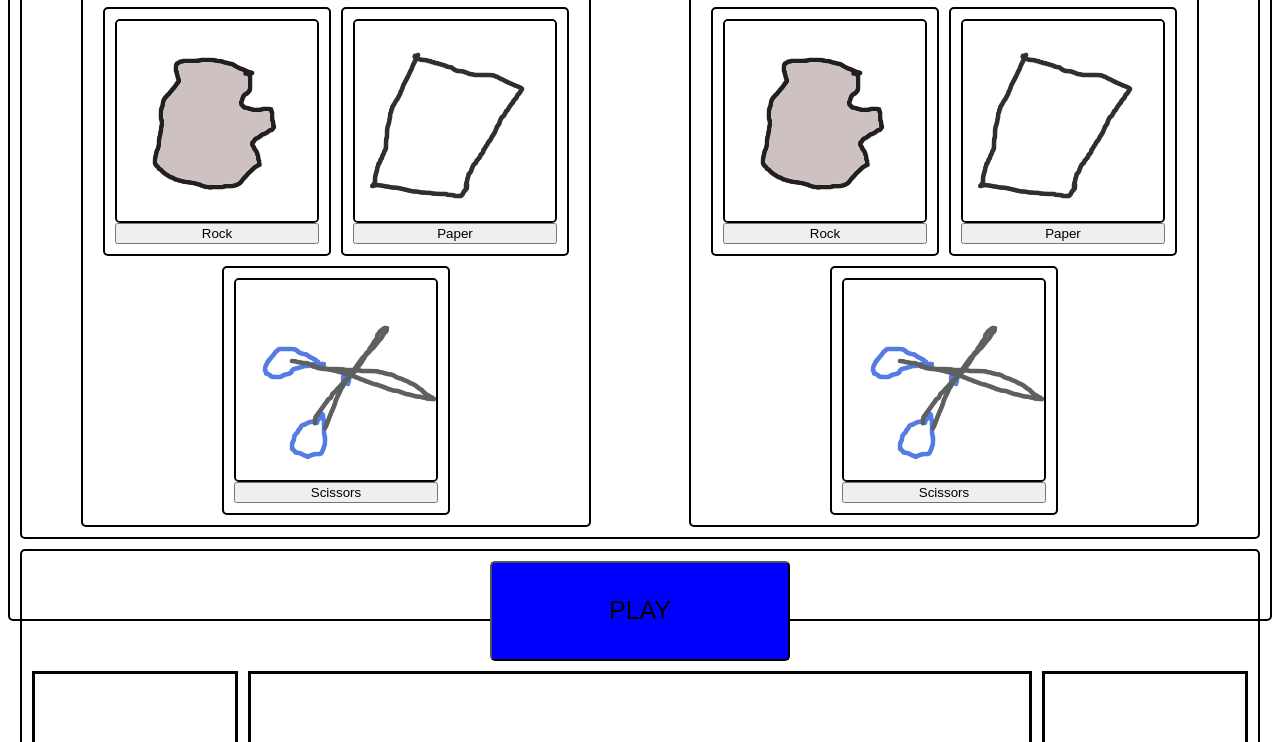
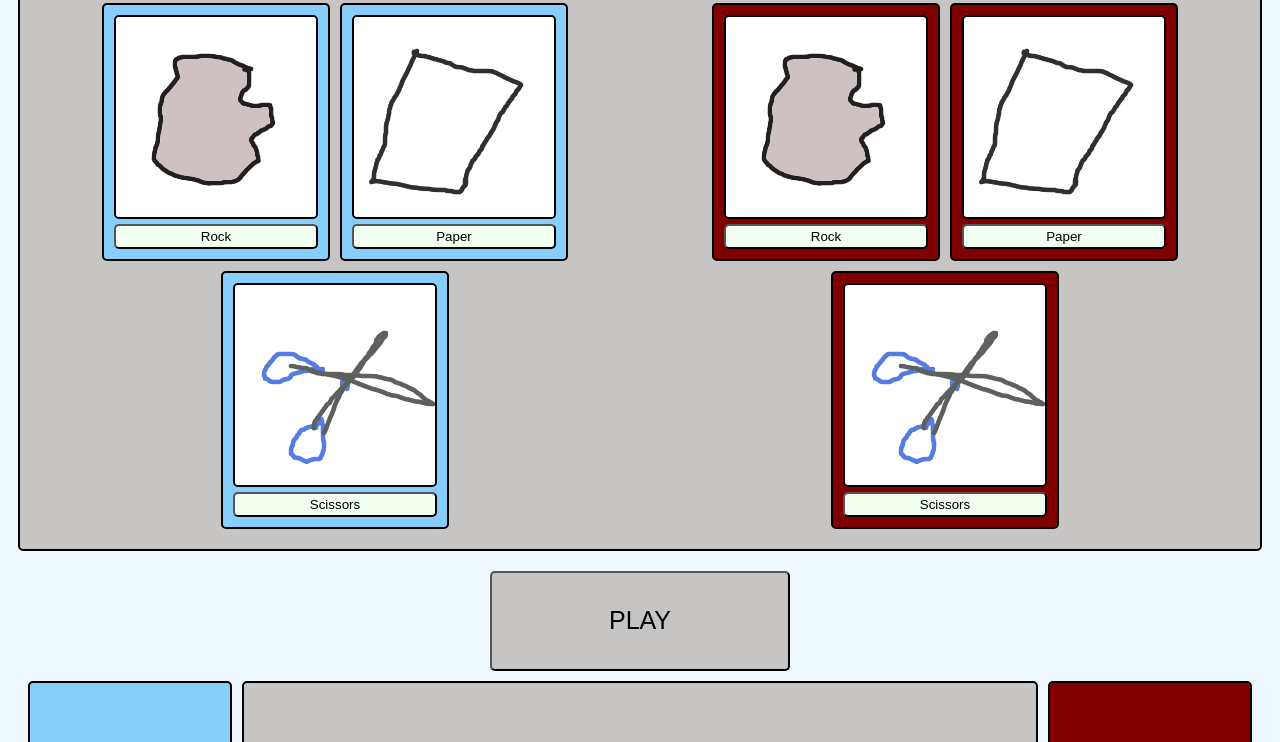
Before and after one commit to jmcgallia/rock_paper_scissors, a plain HTML site: page index.html in a window 1280 px wide. Shown: the part 211-953 px from the top of the page. Drawn offline with Linux system fonts and the light colour scheme.

Commit message:
Add CSS style - mostly colors.

```diff
--- a/style.css
+++ b/style.css
@@ -3,7 +3,6 @@
     flex-direction: column;
     padding: 10px;
     gap: 10px;
-    height: 100vh;
 }
 .game-title {
     display: flex;
@@ -84,7 +83,7 @@
     width: 300px;
     height: 100px;
     border-radius: 5px;
-    background-color: blue;
+    background-color: rgb(199, 196, 196);
     font-size: 25px;
 }
 
@@ -111,17 +110,43 @@
     align-items: center;
 }
 
-.game,
 .selection-areas,
-.display-box,
 .game-title,
 .selection-area div,
 .selection-area div img,
-.player-box,
-.ai-box
+.player-score-box,
+.ai-score-box,
+.game-display
 {
     border-style: solid;
     border-width: 2px;
     border-color: black;
     border-radius: 5px;
 }
+
+body {
+    background-color: aliceblue;
+}
+
+.player-box .selection-area div,
+.player-score-box {
+    background-color: lightskyblue;
+}
+
+.ai-box .selection-area div,
+.ai-score-box {
+    background-color: maroon;
+}
+
+.game-title,
+.selection-areas,
+.game-display {
+    background-color: rgb(199, 196, 196);
+}
+
+.selection-area button {
+    border-radius: 5px;
+    background-color: honeydew;
+    margin-top: 5px;
+    height: 25px;
+}
```
